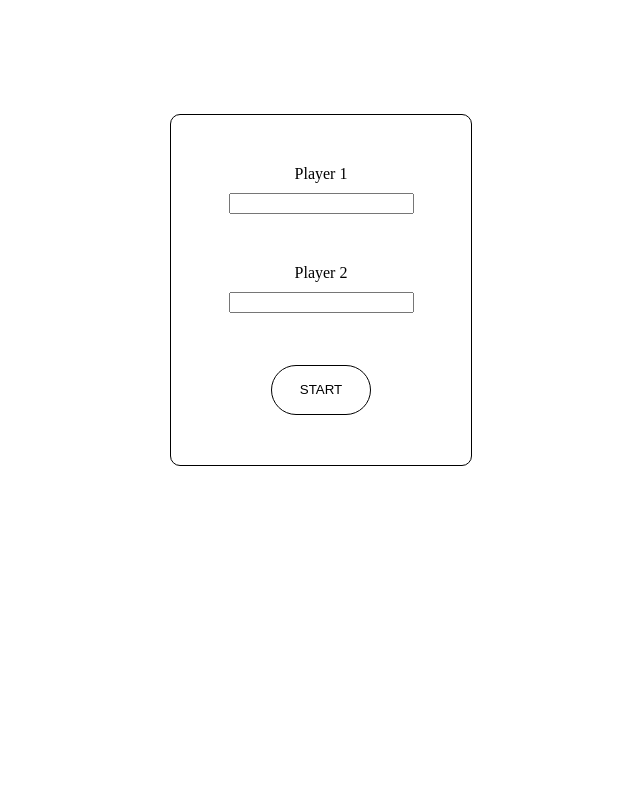
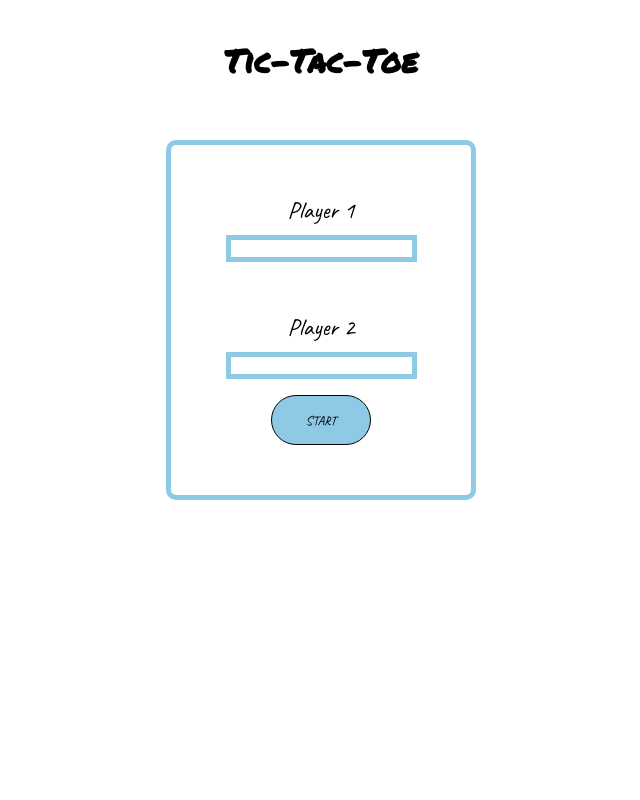
Before and after one commit to Bertmoss/top_tic_tac_toe_project, a plain HTML site: page index.html in a window 1280 px wide. Shown: the whole page, without its empty margins (319-959 px from the left). Drawn offline with Linux system fonts and the light colour scheme.

Commit message:
Style, add accent colors

```diff
--- a/index.html
+++ b/index.html
@@ -6,9 +6,18 @@
     <meta name="viewport" content="width=device-width, initial-scale=1.0" />
     <title>Tit Tac Toe Game</title>
     <script src="/script.js" defer></script>
-    <link rel="stylesheet" href="/style.css" />
+    <link rel="preconnect" href="https://fonts.googleapis.com">
+    <link rel="preconnect" href="https://fonts.gstatic.com" crossorigin>
+    <link href="https://fonts.googleapis.com/css2?family=Caveat&family=Permanent+Marker&display=swap" rel="stylesheet">
+
+    <link rel="stylesheet" href="/style.css"/>
   </head>
   <body>
+    <header>
+      <h1>Tic-Tac-Toe</h1>
+    </header>
+    <main>
+    <div class="mid-div">
     <form action="javascript:void(0)" method="get">
       <label for="player-1-name">
         Player 1<br>
@@ -24,5 +33,7 @@
     <div class="container"></div>
     <div class="player-2-container player-container hidden"></div>
     <button type="button" class="reset hidden">RESET</button>
+  </div>
+  </main>
   </body>
 </html>
--- a/script.js
+++ b/script.js
@@ -58,7 +58,7 @@ const gameBoardModule = (() => {
     _nameContainer2.classList.remove("win-div", "turn");
   }
 
-  /* Display winning message and stylizeit*/
+  /* Display winning message and stylize it*/
   function displayVictor(winningContainer, losingContainer, winner) {
     winningContainer.classList.add("win-div");
     winningContainer.textContent = "";
@@ -76,7 +76,7 @@ const gameBoardModule = (() => {
 
   /* display player turn and victor */
   function displayTurn(turn, player1, player2) {
-    if (player1.victor== "player 1") {
+    if (player1.victor == "player 1") {
       displayVictor(_nameContainer1, _nameContainer2, player1.name);
     } else if (player2.victor == "player 2") {
       displayVictor(_nameContainer2, _nameContainer1, player2.name);
@@ -131,7 +131,7 @@ const displayController = (() => {
   const _nameInput2 = document.querySelector("#player-2-name");
   const _playerNamesBtn = document.querySelector("#sub-btn");
   const _form = document.querySelector("form");
-  const _resetBtn = document.querySelector(".reset")
+  const _resetBtn = document.querySelector(".reset");
 
   /* Checks if a one winning pattern has been made */
   function _victoryCheck(winningPattern, playerArr) {
@@ -152,11 +152,11 @@ const displayController = (() => {
 
   /* changes the turn and counts the move */
   function _changeTurnMove() {
-    _move++
+    _move++;
     if (_turn === "player 1") {
       _turn = "player 2";
     } else {
-      _turn = "player 1"
+      _turn = "player 1";
     }
   }
   /* Checks for winner and displays the winning pattern on the board + plus the winning message */
@@ -165,33 +165,21 @@ const displayController = (() => {
       if (_checkAllPatterns(_winningPatterns, _player1.playerArr)) {
         _player1.victor = "player 1";
         gameBoardModule.displayWinner(_victorPattern);
-        gameBoardModule.displayTurn(
-          _turn,
-          _player1,
-          _player2
-        );
+        gameBoardModule.displayTurn(_turn, _player1, _player2);
         _showResetBtn();
       } else if (_checkAllPatterns(_winningPatterns, _player2.playerArr)) {
         _player2.victor = "player 2";
         gameBoardModule.displayWinner(_victorPattern);
-        gameBoardModule.displayTurn(
-          _turn,
-          _player1,
-          _player2
-        );
+        gameBoardModule.displayTurn(_turn, _player1, _player2);
         _showResetBtn();
       } else if (_player1.playerArr.length === 5) {
         _player1.victor = "tie";
-        gameBoardModule.displayTurn(
-          _turn,
-          _player1,
-          _player2
-        );
+        gameBoardModule.displayTurn(_turn, _player1, _player2);
         _showResetBtn();
       }
     }
   }
-/* Submits the names of the players */
+  /* Submits the names of the players */
   _playerNamesBtn.addEventListener("click", () => {
     if (_nameInput1.value && _nameInput2.value) {
       _player1 = Player(_nameInput1.value);
@@ -200,48 +188,45 @@ const displayController = (() => {
       _form.classList.add("hidden");
       gameBoardModule.displayGameDivs();
       gameBoardModule.displayTurn(_turn, _player1, _player2);
-    /* Checks if a div is empty and if not places the correct player image there */
+      /* Checks if a div is empty and if not places the correct player image there */
       _gameDivs = document.querySelectorAll(".game-div");
       _gameDivs.forEach((gameDiv) => {
         gameDiv.addEventListener("click", () => {
           if (
-            !gameDiv.getAttribute("style", "background") &&
+            !gameDiv.getAttribute(
+              "style",
+              "background"
+            ) /* here is the issue */ &&
             _turn === "player 1" &&
-            (!_player1.victor || !_player2.victor)
+            !_player1.victor &&
+            !_player2.victor
           ) {
             gameDiv.setAttribute(
               "style",
-              "background: url(/images/X-SVG.svg); background-size: 70%; background-position: center; background-repeat: no-repeat"
+              "background: url(/images/X-SVG.svg); background-size: 70%; background-position: center; background-repeat: no-repeat;"
             );
             _player1.playerArr.push(gameDiv.getAttribute("data-position"));
             _changeTurnMove();
-            gameBoardModule.displayTurn(
-              _turn,
-              _player1.name,
-              _player2.name
-            );
+            gameBoardModule.displayTurn(_turn, _player1.name, _player2.name);
           } else if (
             !gameDiv.getAttribute("style", "background") &&
             _turn === "player 2" &&
-            (!_player1.victor || !_player2.victor)
+            !_player1.victor &&
+            !_player2.victor
           ) {
             gameDiv.setAttribute(
               "style",
-              "background: url(/images/0-SVG.svg); background-size: 70%; background-position: center; background-repeat: no-repeat"
+              "background: url(/images/0-SVG.svg); background-size: 50%; background-position: center; background-repeat: no-repeat"
             );
             _player2.playerArr.push(gameDiv.getAttribute("data-position"));
             _changeTurnMove();
-            gameBoardModule.displayTurn(
-              _turn,
-              _player1.name,
-              _player2.name
-            );
-          };
+            gameBoardModule.displayTurn(_turn, _player1.name, _player2.name);
+          }
           _checkForWinner();
         });
       });
     }
-  })
+  });
   /* RESET BUTTON */
   function _useResetBtn() {
     _turn = "player 1";
@@ -256,13 +241,12 @@ const displayController = (() => {
     gameBoardModule.removePlayerNames();
     _resetBtn.classList.add("hidden");
   }
-  function _showResetBtn() {;
+  function _showResetBtn() {
     _resetBtn.classList.remove("hidden");
     _resetBtn.addEventListener("click", _useResetBtn);
   }
   return {};
 })();
-
 
 /* PLAYER MODULE */
 const Player = (playerName) => {
@@ -270,6 +254,8 @@ const Player = (playerName) => {
   let playerArr = [];
   let victor;
   return {
-    name, playerArr, victor,
+    name,
+    playerArr,
+    victor,
   };
 };
--- a/style.css
+++ b/style.css
@@ -2,16 +2,37 @@
   --win-color: green;
   --turn-color: orange;
   --regular-color: black;
+  --accent-color: #8ecae6;
+  --background-color: white;
+  width: 100vw;
+  height: 100vh;
+  font-family: "Caveat", cursive;
 }
+header {
+  height: 15vh;
+  display: flex;
+  align-items: center;
+  justify-content: center;
+}
+h1 {
+  margin: 0px;
+  font-family: "Permanent Marker", cursive;
+}
+
 body {
-  margin: 20px;
+  box-sizing: border-box;
+  margin: 0px;
   padding: 0px;
+}
+main {
+  height: 85vh;
+}
+.mid-div {
   display: flex;
   flex-direction: column;
   align-items: center;
   justify-content: space-evenly;
   gap: 20px;
-
 }
 .container {
   height: 300px;
@@ -20,11 +41,14 @@ body {
   grid-template: repeat(3, minmax(15px, 1fr)) / repeat(3, minmax(15px, 1fr));
   gap: 0px;
 }
+.container {
+  background: none;
+}
 .game-div {
   border: 1px solid var(--regular-color);
 }
 .win-div {
-  border: 5px var(--win-color) !important;
+  border: 5px var(--win-color) solid !important;
 }
 .hidden {
   display: none;
@@ -33,32 +57,35 @@ body {
   width: 200px;
   padding: 25px;
   text-align: center;
-  border: 2px solid var(--regular-color);
+  border: 2px solid var(--accent-color, black);
   border-radius: 25px;
   overflow-wrap: break-word;
+  background-color: var(--background-color, white);
 }
 .turn {
   border: 2px solid var(--turn-color);
 }
 .filter-green {
-  filter: invert(36%) sepia(76%) saturate(1611%) hue-rotate(92deg) brightness(104%) contrast(103%);
+  filter: brightness(0) saturate(100%) invert(36%) sepia(76%) saturate(1611%)
+    hue-rotate(92deg) brightness(104%) contrast(103%);
 }
 button {
   -webkit-appearance: none;
   appearance: none;
+  font-family: "Caveat", cursive;
   width: 100px;
   height: 50px;
   border-radius: 25px;
   border: 1px solid var(--regular-color);
-  background-color: white;
-
+  background-color: var(--accent-color, black);
 }
 button:hover {
   border: 2px solid var(--regular-color);
   width: 97px;
   height: 47px;
 }
-h4, p {
+h4,
+p {
   margin: 5px;
 }
 form {
@@ -70,15 +97,18 @@ form {
   justify-content: start;
   align-items: center;
   gap: 50px;
-  border: 1px solid var(--regular-color);
+  border: 5px solid var(--accent-color, black);
   border-radius: 10px;
   padding-top: 50px;
+  background-color: var(--background-color, white);
+  font-size: 24px;
 }
 label {
   text-align: center;
 }
 input {
   margin-top: 10px;
+  border: 5px solid var(--accent-color, black);
 }
 
 form button {
@@ -86,12 +116,11 @@ form button {
   bottom: 50px;
 }
 
-@media screen and (min-width:1000px) {
-  body {
+@media screen and (min-width: 1000px) {
+  .mid-div {
     position: relative;
-    margin: 7%;
     display: grid;
-    grid-template-columns: repeat(2,minmax(50px, 1fr));
+    grid-template-columns: repeat(2, minmax(50px, 1fr));
     grid-template-rows: repeat(3, minmax(50px, 1fr));
     justify-items: end;
     align-items: center;
@@ -99,7 +128,7 @@ form button {
     row-gap: 2px;
   }
   .player-container {
-    grid-column: 1/2
+    grid-column: 1/2;
   }
   .container {
     grid-column: 2/3;
@@ -118,6 +147,4 @@ form button {
     left: 50%;
     transform: translate(-50%, -50%);
   }
-
-
 }
```
Also changed, not shown: images/0-SVG.svg, images/X-SVG.svg.
